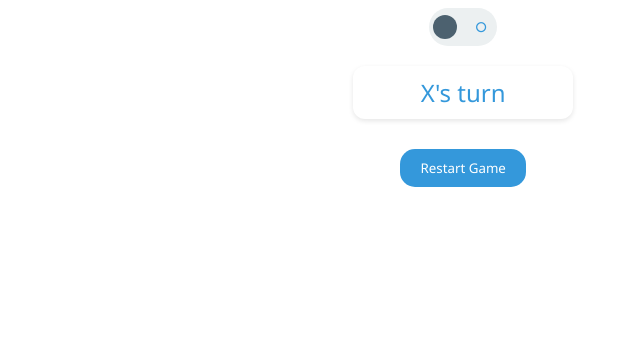
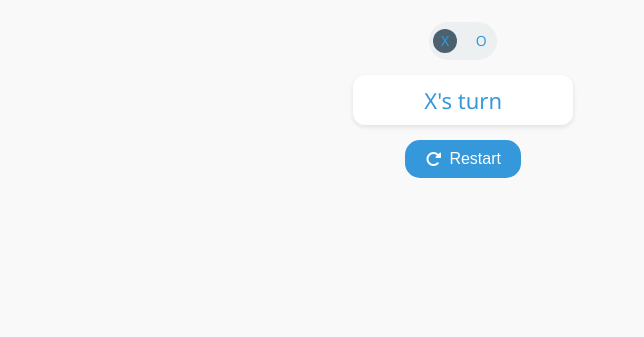
Before and after one commit to mithul-mj/tic-tac-toe, a plain HTML site: page index.html in a window 1280 px wide. Shown: the part 463-800 px from the top of the page, without its empty margins (319-963 px from the left). Drawn offline with Linux system fonts and the light colour scheme.

Commit message:
css correction

```diff
--- a/index.html
+++ b/index.html
@@ -8,6 +8,9 @@
     <link
       href="https://fonts.googleapis.com/css2?family=Bangers&display=swap"
       rel="stylesheet" />
+    <link
+      rel="stylesheet"
+      href="https://cdnjs.cloudflare.com/ajax/libs/font-awesome/6.5.0/css/all.min.css" />
   </head>
   <body>
     <div class="mainWrapper">
@@ -26,14 +29,18 @@
           <div class="line"></div>
         </div>
 
-        <div class="toggle">
-          <div class="cross">X</div>
-          <div class="circle">⭘</div>
-          <div class="greenCircle"></div>
+        <!-- Grouped controls -->
+        <div class="controls">
+          <div class="toggle">
+            <div class="cross">X</div>
+            <div class="circle">O</div>
+            <div class="greenCircle"></div>
+          </div>
+          <div class="result">Player X's turn</div>
+          <button class="restart">
+            <i class="fa-solid fa-rotate-right"></i> Restart
+          </button>
         </div>
-
-        <div class="result">Player X's turn</div>
-        <button class="restart">Restart Game</button>
       </div>
     </div>
     <script src="tictac.js"></script>
--- a/tictac.css
+++ b/tictac.css
@@ -1,10 +1,10 @@
-/* General Reset and Layout */
 body {
   margin: 0;
   height: 100vh;
   display: grid;
   place-items: center;
   font-family: "Segoe UI", sans-serif;
+  background-color: #f9f9f9;
 }
 
 .mainWrapper {
@@ -19,7 +19,7 @@ body {
   display: flex;
   flex-direction: column;
   align-items: center;
-  gap: 20px; /* Vertical spacing */
+  gap: 25px;
 }
 
 /* Game Grid */
@@ -36,11 +36,9 @@ body {
   place-items: center;
   user-select: none;
   color: #3498db;
-  background-color: #f9f9f9;
-
 }
 
-/* Grid borders for lines */
+/* Grid borders */
 .cell:nth-child(-n+6) {
   border-bottom: 2px solid #dcdcdc;
 }
@@ -50,44 +48,12 @@ body {
   border-right: 2px solid #dcdcdc;
 }
 
-/* Result and Button */
-.result {
-  width: 200px;
-  text-align: center;
-  padding: 10px;
-  font-size: 24px;
-  background-color: #ffffff;
-  color: #3498db;
-  border-radius: 12px;
-  box-shadow: 0 2px 5px rgba(0, 0, 0, 0.1);
-}
-
-.restart {
-  padding: 10px 20px;
-  font-family: "Segoe UI", sans-serif;
-  background-color: #3498db;
-  color: white;
-  border: none;
-  border-radius: 15px;
-  cursor: pointer;
-  margin-top: 10px;
-  transition: background-color 0.3s;
-}
-
-.restart:hover {
-  background-color: #2980b9;
-}
-
-/* Win Line */
-.line {
-  display: none;
-  z-index: 10;
-  position: absolute;
-  height: 4px;
-  background-color: #e74c3c;
-  width: 300px;
-  transform-origin: center;
-  transition: all 0.3s ease;
+/* Controls container */
+.controls {
+  display: flex;
+  flex-direction: column;
+  align-items: center;
+  gap: 15px;
 }
 
 /* Toggle Switch */
@@ -106,6 +72,7 @@ body {
 
 .cross,
 .circle {
+  z-index: 10;
   color: #3498db;
   height: 24px;
   width: 24px;
@@ -126,6 +93,53 @@ body {
   transition: 0.3s;
 }
 
+/* Result Box */
+.result {
+  width: 200px;
+  text-align: center;
+  padding: 10px;
+  font-size: 22px;
+  background-color: #ffffff;
+  color: #3498db;
+  border-radius: 12px;
+  box-shadow: 0 2px 5px rgba(0, 0, 0, 0.1);
+}
+
+/* Restart Button */
+.restart {
+  padding: 10px 20px;
+  background-color: #3498db;
+  color: white;
+  font-size: 16px;
+  border: none;
+  border-radius: 15px;
+  cursor: pointer;
+  transition: background-color 0.3s;
+  display: flex;
+  align-items: center;
+  gap: 8px;
+}
+
+.restart i {
+  font-size: 16px;
+}
+
+.restart:hover {
+  background-color: #2980b9;
+}
+
+/* Win Line */
+.line {
+  display: none;
+  z-index: 10;
+  position: absolute;
+  height: 4px;
+  background-color: rgba(41, 128, 185, 0.5);
+  width: 300px;
+  transform-origin: center;
+  transition: all 0.3s ease;
+}
+
 /* Side Title */
 .sideTitle {
   font-family: 'Bangers', cursive;
@@ -140,18 +154,12 @@ body {
 
 /* Float Animation */
 @keyframes float {
-  0% {
-    transform: rotate(-5deg) translateY(0px);
-  }
-  50% {
-    transform: rotate(-5deg) translateY(-5px);
-  }
-  100% {
-    transform: rotate(-5deg) translateY(0px);
-  }
+  0% { transform: rotate(-5deg) translateY(0px); }
+  50% { transform: rotate(-5deg) translateY(-5px); }
+  100% { transform: rotate(-5deg) translateY(0px); }
 }
 
-/* Responsive for Mobile */
+/* Mobile Responsive */
 @media screen and (max-width: 768px) {
   .mainWrapper {
     flex-direction: column;
--- a/tictac.js
+++ b/tictac.js
@@ -42,10 +42,10 @@ function updateCell(cell, index) {
 function changePlayer() {
   if (current_player == "X") {
     current_player = "O";
-    circle.style.transform = "translateX(0px)";
+    circle.style.transform = "translateX(35px)";
   } else {
     current_player = "X";
-    circle.style.transform = "translateX(35px)";
+    circle.style.transform = "translateX(0px)";
   }
   result.textContent = `${current_player}'s turn`;
 }
```
